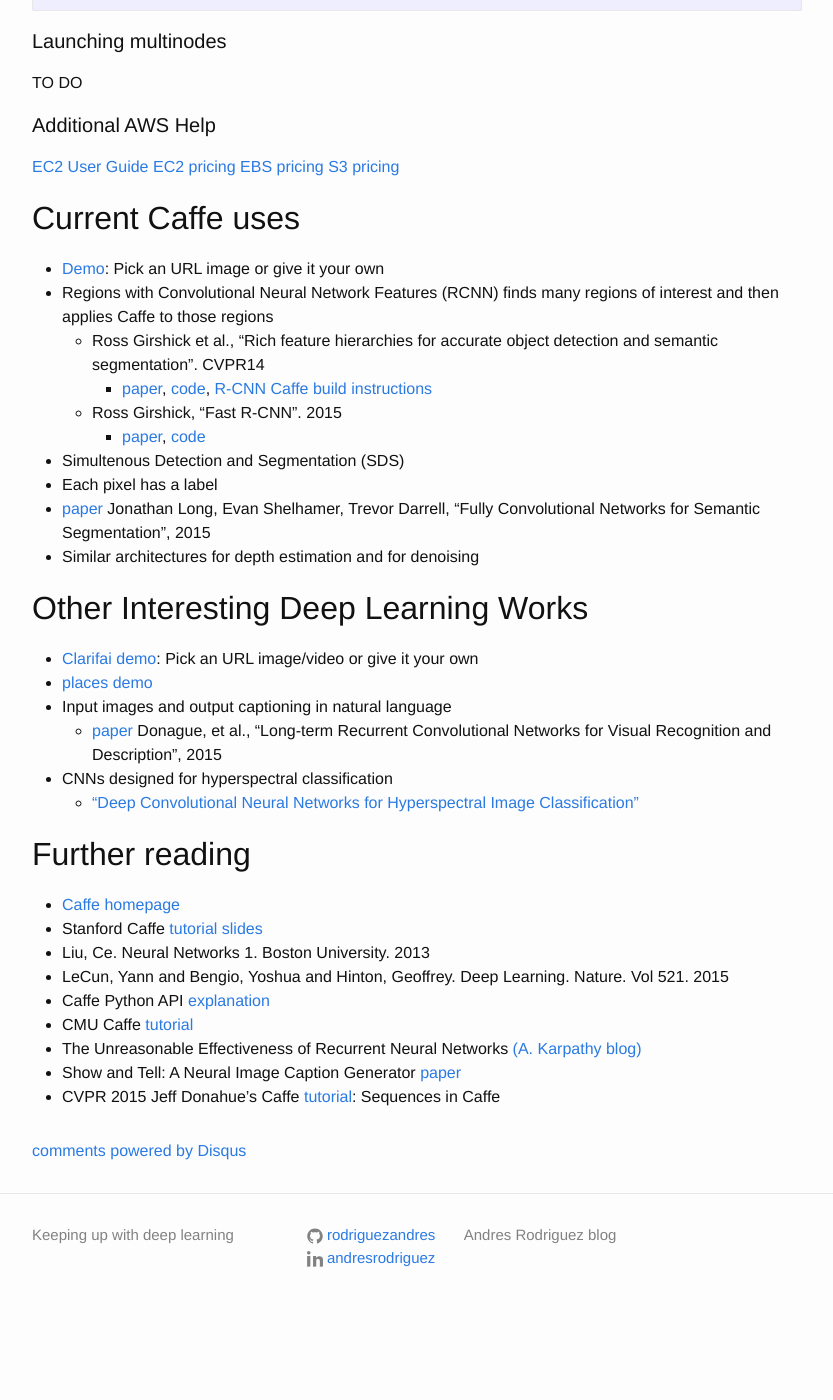
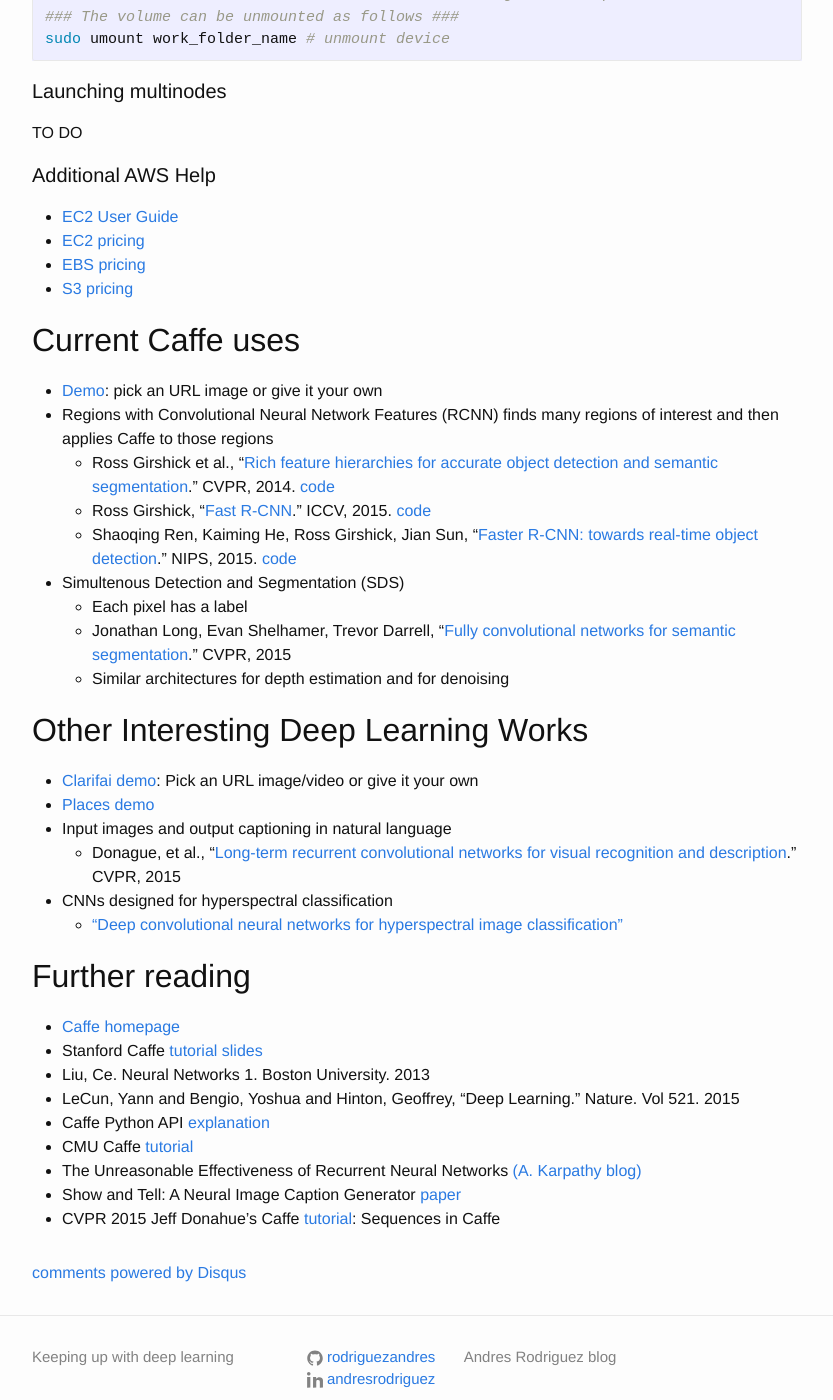
Before and after one commit to RodriguezAndres/RodriguezAndres.github.io, a Jekyll site: the page built from _posts/2016-04-28-caffe.markdown, in a window 1280 px wide and 1400 px high, scrolled down 19335 px. Shown: the whole window, without its empty margins (223-1056 px from the left). Built offline with Jekyll 4.4.1, drawn with Linux system fonts in a browser that asks for light colours; formulas are drawn with MathJax 3; comment, search, counter and statistics services are not loaded; before the commit the page ends 20664 px from its top, so only the background shows below that; some of the changed text lies outside the part shown.

Commit message:
fixing minor errors

```diff
--- a/_posts/2016-04-28-caffe.markdown
+++ b/_posts/2016-04-28-caffe.markdown
@@ -332,8 +333,8 @@ python $CAFFE_HOME/tools/extra/plot_training_log.py.example $CHART_TYPE name_of_
 
 Dropout and Dropconnect:
 
--Dropconnect does not exist in the main Caffe branch as the benefits are marginal
--Dropout can be implemented in a fully connected layer as
+- Dropconnect does not exist in the main Caffe branch as the benefits are marginal
+- Dropout can be implemented in a fully connected layer as
 
 ~~~ bash
 layer {
@@ -432,8 +433,8 @@ Invoke caffe, i.e., train or, more precisely, fine-tune:
 
 <h4>Fine-tuning guidelines</h4>
 - Learn the last layer first (earlier layer weights won't change very much in fine-tuning)
-  - Caffe layers have local learning rates: lr_mult
-  - Freeze all but the last layer for fast optimization, i.e., lr_mult=0
+  - Caffe layers have local learning rates: `lr_mult`
+  - Freeze all but the last layer for fast optimization, i.e., `lr_mult=0`
   - Stop if good enough or keep fine-tuning other layers
   - This will speed up training times
 - Alternatively you could leave all learning rates as they are and increase the last two layers
@@ -784,7 +785,7 @@ python average_precision.py
 # fine-tune those five, and compute the average of the five networks
 ~~~
 
-'''Additional VOC information''' (in case the reader is interested in learning more about VOC):
+**Additional VOC information** (in case the reader is interested in learning more about VOC):
 
 - PASCAL VOC [datasets](http://host.robots.ox.ac.uk/pascal/VOC/)
 - To compare methods or design choices
@@ -820,36 +821,36 @@ sudo umount work_folder_name # unmount device
 TO DO
 
 <h4>Additional AWS Help</h4>
-[EC2 User Guide](http://docs.aws.amazon.com/AWSEC2/latest/UserGuide/concepts.html)
-[EC2 pricing](http://aws.amazon.com/ec2/pricing/)
-[EBS pricing](http://aws.amazon.com/ebs/pricing/)
-[S3 pricing](http://aws.amazon.com/s3/pricing/)
+
+- [EC2 User Guide](http://docs.aws.amazon.com/AWSEC2/latest/UserGuide/concepts.html)
+- [EC2 pricing](http://aws.amazon.com/ec2/pricing/)
+- [EBS pricing](http://aws.amazon.com/ebs/pricing/)
+- [S3 pricing](http://aws.amazon.com/s3/pricing/)
 
 ## Current Caffe uses
-- [Demo](http://demo.caffe.berkeleyvision.org/): Pick an URL image or give it your own
+- [Demo](http://demo.caffe.berkeleyvision.org/): pick an URL image or give it your own
 - Regions with Convolutional Neural Network Features (RCNN) finds many regions of interest and then applies Caffe to those regions
-  - Ross Girshick et al., "Rich feature hierarchies for accurate object detection and semantic segmentation". CVPR14
-    - [paper](http://arxiv.org/abs/1311.2524v4), [code](https://github.com/rbgirshick/rcnn), [R-CNN Caffe build instructions](https://github.com/rbgirshick/rcnn/blob/master/README.md)
-  - Ross Girshick, "Fast R-CNN". 2015
-    - [paper](http://arxiv.org/pdf/1504.08083v1), [code](https://github.com/rbgirshick/fast-rcnn/blob/master/README.md)
- - Simultenous Detection and Segmentation (SDS)
+  - Ross Girshick et al., "[Rich feature hierarchies for accurate object detection and semantic segmentation](http://arxiv.org/abs/1311.2524v4)." CVPR, 2014. [code](https://github.com/rbgirshick/rcnn)
+  - Ross Girshick, "[Fast R-CNN](http://arxiv.org/pdf/1504.08083v2)." ICCV, 2015. [code](https://github.com/rbgirshick/fast-rcnn/blob/master/README.md)
+  - Shaoqing Ren, Kaiming He, Ross Girshick, Jian Sun, "[Faster R-CNN: towards real-time object detection](http://arxiv.org/abs/1506.01497)." NIPS, 2015. [code](https://github.com/rbgirshick/fast-rcnn/blob/master/README.m://github.com/rbgirshick/py-faster-rcnn)
+- Simultenous Detection and Segmentation (SDS)
   - Each pixel has a label
-  - [paper](http://arxiv.org/abs/1411.4038) Jonathan Long, Evan Shelhamer, Trevor Darrell, "Fully Convolutional Networks for Semantic Segmentation", 2015
+  - Jonathan Long, Evan Shelhamer, Trevor Darrell, "[Fully convolutional networks for semantic segmentation](http://arxiv.org/abs/1411.4038)." CVPR, 2015
   - Similar architectures for depth estimation and for denoising
 
 ## Other Interesting Deep Learning Works
 - [Clarifai demo](http://clarifai.com/): Pick an URL image/video or give it your own
-- [places demo](http://places.csail.mit.edu/demo.html)
+- [Places demo](http://places.csail.mit.edu/demo.html)
 - Input images and output captioning in natural language
-  - [paper](http://arxiv.org/abs/1411.4389) Donague, et al., "Long-term Recurrent Convolutional Networks for Visual Recognition and Description", 2015
+  - Donague, et al., "[Long-term recurrent convolutional networks for visual recognition and description](http://arxiv.org/abs/1411.4389)." CVPR, 2015
 - CNNs designed for hyperspectral classification
-  -  ["Deep Convolutional Neural Networks for Hyperspectral Image Classification"](http://downloads.hindawi.com/journals/js/aip/258619.pdf)
+  -  ["Deep convolutional neural networks for hyperspectral image classification"](http://downloads.hindawi.com/journals/js/aip/258619.pdf)
 
 ## Further reading
 - [Caffe homepage](http://.caffe.berkeleyvision.org/)
 - Stanford Caffe [tutorial slides](http://vision.stanford.edu/teaching/cs231n/slides/caffe_tutorial.pdf)
 - Liu, Ce. Neural Networks 1. Boston University. 2013
-- LeCun, Yann and Bengio, Yoshua and Hinton, Geoffrey. Deep Learning. Nature. Vol 521. 2015
+- LeCun, Yann and Bengio, Yoshua and Hinton, Geoffrey, "Deep Learning." Nature. Vol 521. 2015
 - Caffe Python API [explanation](http://codrspace.com/Jaleyhd/caffe-python-tutorial/ Caffe Python API Explanation)
 - CMU Caffe [tutorial](http://graphics.cs.cmu.edu/courses/16-824-S15/16824_2015/7.pptx)
 - The Unreasonable Effectiveness of Recurrent Neural Networks [(A. Karpathy blog)](http://karpathy.github.io/2015/05/21/rnn-effectiveness/)
```
Also changed, not shown: other parts of _posts/2016-04-28-caffe.markdown (+7 -6 lines).
